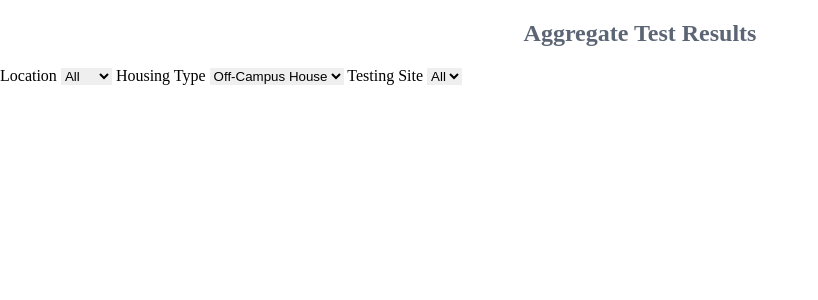
After one commit to chenjun-tang/4400-phase-4, a Flask app: page /aggregate_results in a window 1280 px wide. The commit adds this page. Shown: the top 300 px of the page, without its empty margins (0-818 px from the left). Run offline with Flask 2, Linux system fonts and the light colour scheme.

Commit message:
added results page

```diff
--- a/app.py
+++ b/app.py
@@ -20,5 +20,9 @@ def home():
     user_type = "Lab Technician/Tester"
     return render_template("home.html", user_type = user_type)
 
+@app.route("/aggregate_results")
+def aggregate_results():
+    return render_template("aggregate_results.html")
+
 if __name__ == '__main__':
     app.run(debug=True)
--- /dev/null
+++ b/templates/aggregate_results.html
@@ -0,0 +1,31 @@
+<!DOCTYPE html>
+<html lang="en">
+<head>
+    <meta charset="UTF-8">
+    <meta name="viewport" content="width=device-width, initial-scale=1.0">
+    <title>Aggregate Results</title>
+    <link rel="stylesheet" href="../static/css/style.css">
+</head>
+<body>
+    <h1>Aggregate Test Results</h1>
+    <form action="">
+        <label for="location">Location</label>
+        <select name="location">
+            <option value="all">All</option>
+            <option value="east">East</option>
+            <option value="west">West</option>
+        </select>
+
+        <label for="housing_type">Housing Type</label>
+        <select name="housing_type">
+            <option value="off_campus">Off-Campus House</option>
+            <option value="greek">Greek</option>
+        </select>
+
+        <label for="testing_site">Testing Site</label>
+        <select name="testing_site">
+            <option value="all">All</option>
+        </select>
+    </form>
+</body>
+</html>
--- a/templates/home.html
+++ b/templates/home.html
@@ -3,7 +3,9 @@
 <head>
     <meta charset="UTF-8">
     <meta name="viewport" content="width=device-width, initial-scale=1.0">
-    <title>Document</title>
+    <title>{{user_type}} Home</title>
+    <link rel="stylesheet" href="../static/css/style.css">
+    <link rel="stylesheet" href="../static/css/home.css">
 </head>
 <body>
     <h1>{{user_type}} Home</h1>
--- a/templates/register.html
+++ b/templates/register.html
@@ -57,8 +57,8 @@
 
         </div>
 
-        <button>Back to Login</button>
-        <button>Register</button>
+        <a href="{{url_for('index')}}">Back to Login</a>
+        <input type="submit" value="Register" class="custom_btn">
     </form>
 </body>
 </html>
```
Lines whose indentation alone changed are shown as unchanged.
